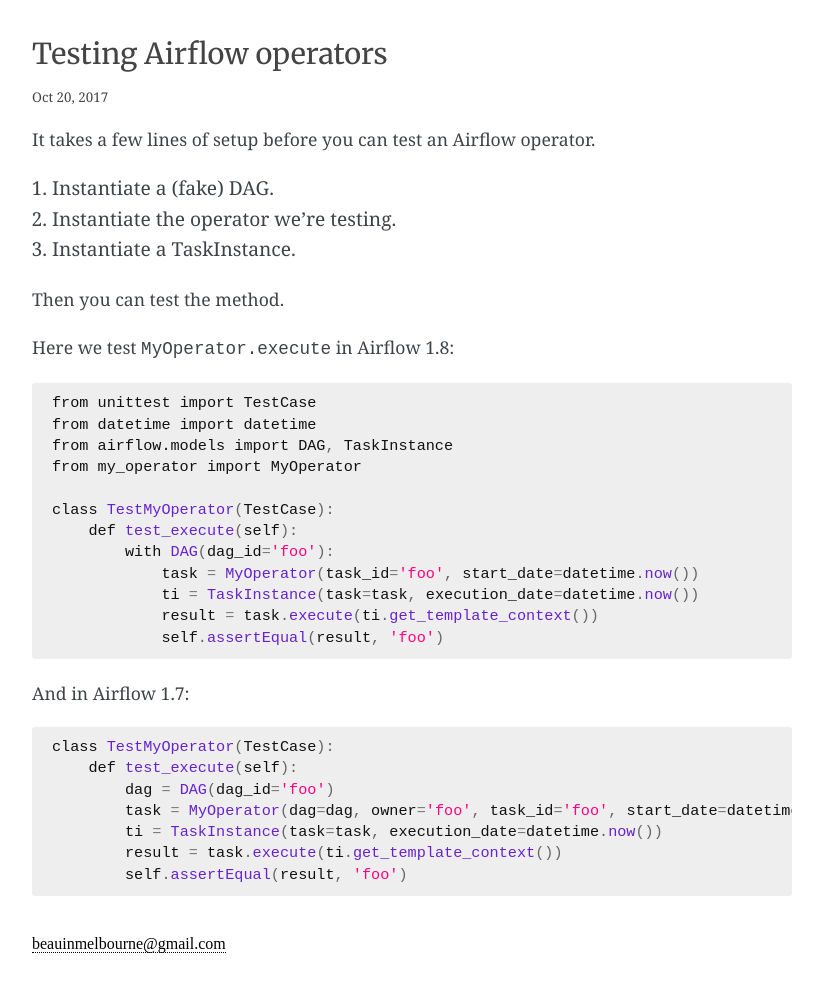
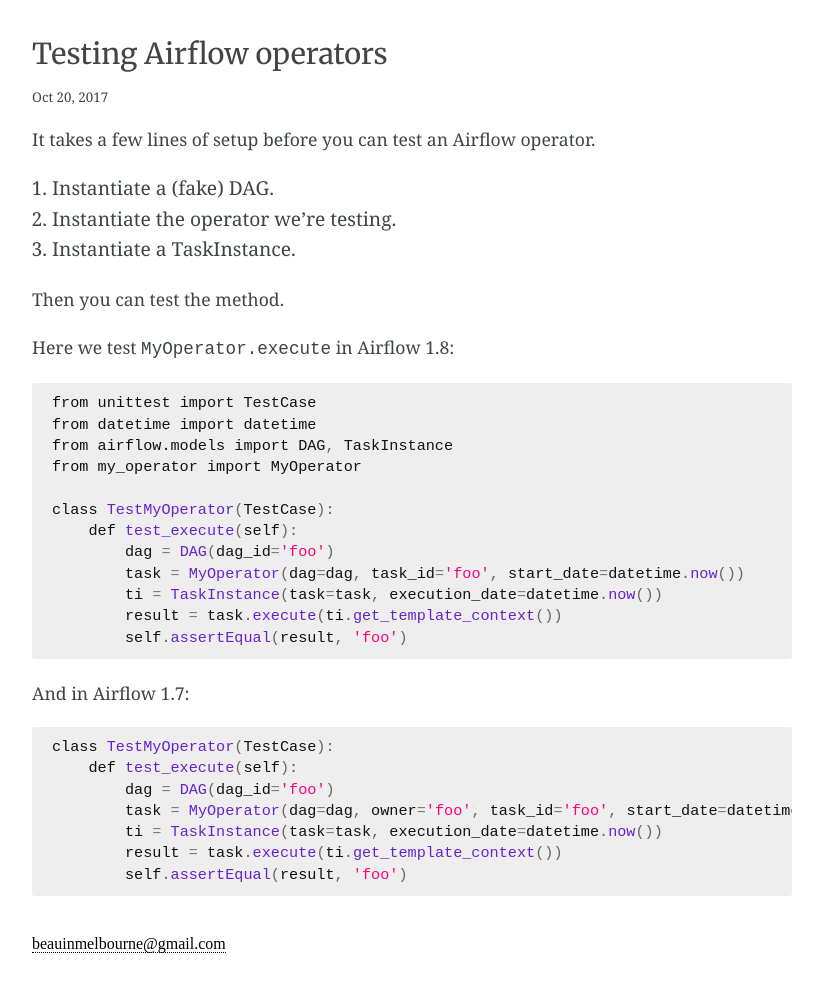
Before and after one commit to explodinglabs/explodinglabs.github.io, a Jekyll site: the page built from _airflow/2017-10-20-testing-airflow-operators.markdown, in a window 1280 px wide. Shown: the whole page, without its empty margins (228-1051 px from the left). Built offline with Jekyll 4.4.1, drawn with Linux system fonts in a browser that asks for light colours; some web fonts are replaced.

Commit message:
Adjust airflow testing doc

````diff
--- a/_airflow/2017-10-20-testing-airflow-operators.markdown
+++ b/_airflow/2017-10-20-testing-airflow-operators.markdown
@@ -23,11 +23,11 @@
 
 class TestMyOperator(TestCase):
     def test_execute(self):
-        with DAG(dag_id='foo'):
-            task = MyOperator(task_id='foo', start_date=datetime.now())
-            ti = TaskInstance(task=task, execution_date=datetime.now())
-            result = task.execute(ti.get_template_context())
-            self.assertEqual(result, 'foo')
+        dag = DAG(dag_id='foo')
+        task = MyOperator(dag=dag, task_id='foo', start_date=datetime.now())
+        ti = TaskInstance(task=task, execution_date=datetime.now())
+        result = task.execute(ti.get_template_context())
+        self.assertEqual(result, 'foo')
 ```
 
 And in Airflow 1.7:
````
